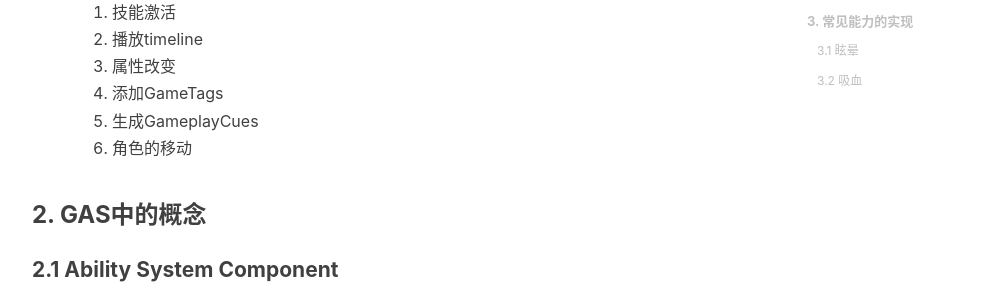
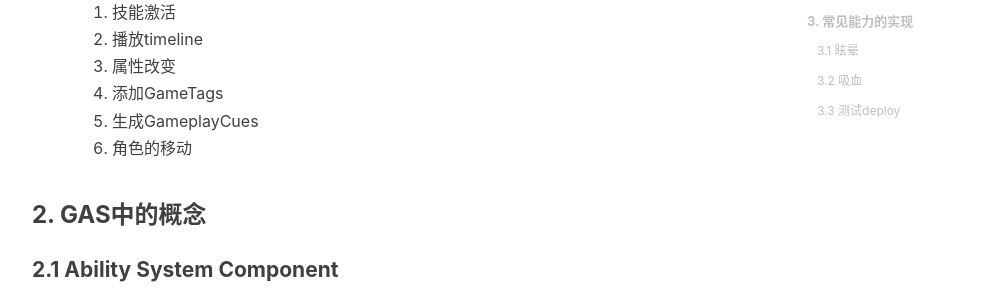
Before and after one commit to JohnYoung404/JohnYoung404.github.io, a Jekyll site: the page built from _posts/2024-09-11-UE5的GAS学习.md, in a window 1280 px wide and 900 px high, scrolled down 790 px. Shown: the part 383-677 px from the top of the window, without its empty margins (233-1224 px from the left). Built offline with Jekyll 4.4.1, drawn with Linux system fonts in a browser that asks for light colours; nearby versions of some CDN libraries; comment, search, counter and statistics services are not loaded.

Commit message:
Update 2024-09-11-UE5的GAS学习.md

```diff
--- a/_posts/2024-09-11-UE5的GAS学习.md
+++ b/_posts/2024-09-11-UE5的GAS学习.md
@@ -189,3 +189,5 @@ virtual void OnRemoveGameplayEffectCallback(const FActiveGameplayEffect& EffectR
 #### 3.2 吸血
 
 可以在伤害的`Execute`流程里计算吸血。如果`GE`的`GameTag`存在`Effect.CanLifesteal`，那么`Execution`会计算吸血量，构造一个`Instant GE`，将这个值赋予到`Source`的`ASC`上。
+
+#### 3.3 测试deploy
```
